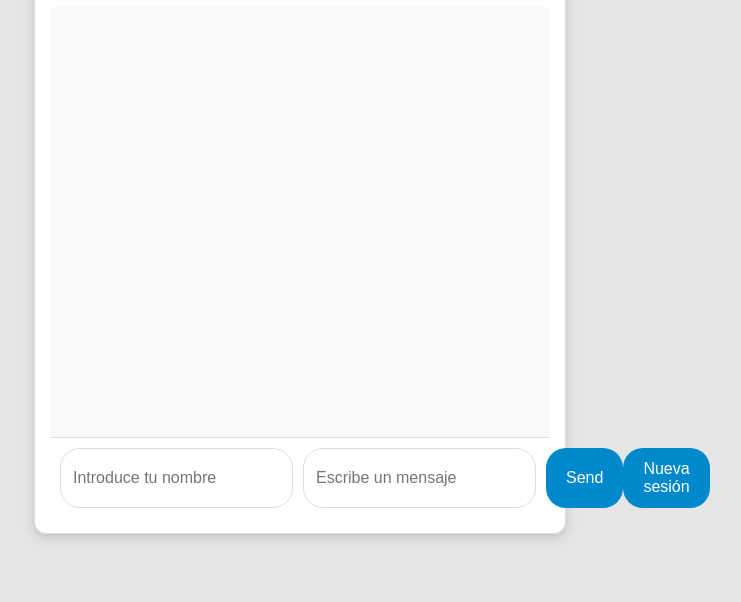
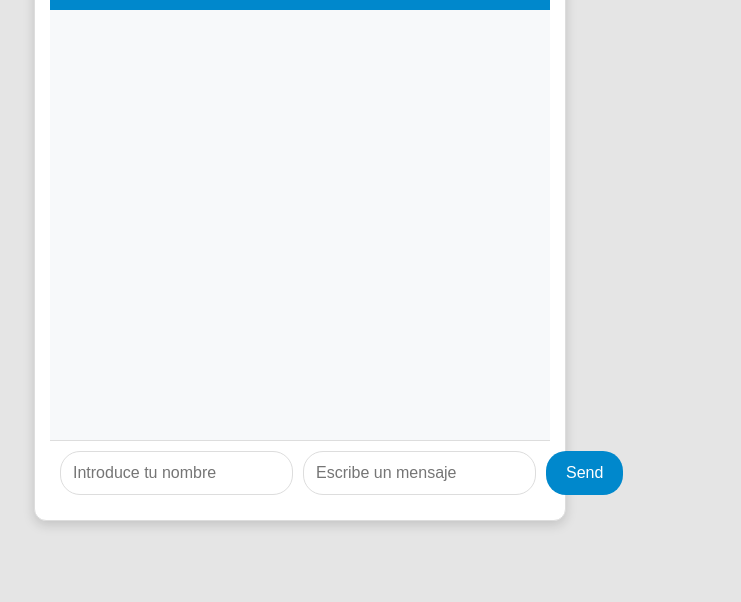
Before and after one commit to Durl99/chat-app, a website: page index.html in a window 1280 px wide. Shown: the part 198-800 px from the top of the page, without its empty margins (340-1081 px from the left). Drawn offline with nearby package versions, Linux system fonts and the light colour scheme; no server answers.

Commit message:
Update index.html

```diff
--- a/index.html
+++ b/index.html
@@ -11,17 +11,11 @@
         <div class="chat-header">
             <h2>Chat</h2>
         </div>
-        <div class="session-list" id="session-list">
-            <!-- Aquí se mostrarán las sesiones de chat -->
-        </div>
-        <div class="chat-window" id="chat-window">
-            <!-- Aquí se mostrarán las conversaciones -->
-        </div>
+        <div class="chat-window" id="chat-window"></div>
         <div class="chat-input">
             <input type="text" id="username" placeholder="Introduce tu nombre" />
             <input type="text" id="message" placeholder="Escribe un mensaje" />
             <button id="sendBtn">Send</button>
-            <button id="newSessionBtn">Nueva sesión</button>
         </div>
     </div>
 
```
